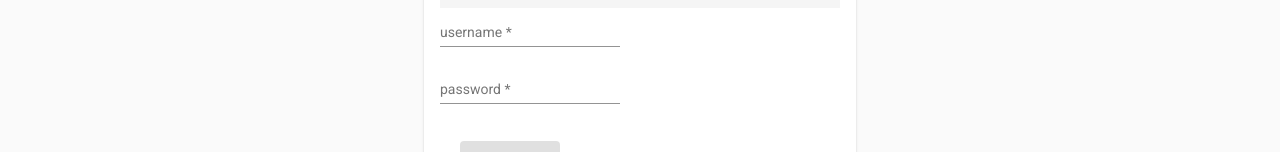
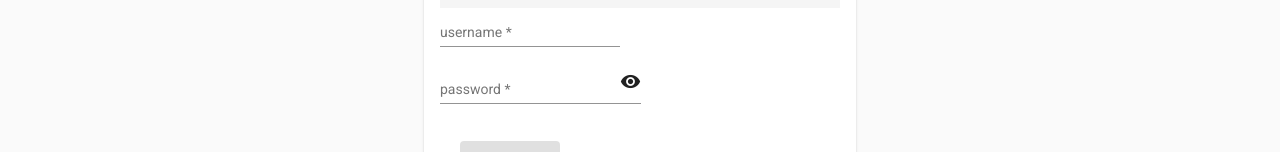
Before and after one commit to ergaibiYasin/freewatt-frontend, an Angular app: page /login in a window 1280 px wide. Shown: the part 236-388 px from the top of the page. Built offline with nearby package versions, Linux system fonts and the light colour scheme.

Commit message:
hide password

```diff
--- a/src/app/auth/login/login.component.html
+++ b/src/app/auth/login/login.component.html
@@ -9,7 +9,7 @@
             <form fxLayoutAlign="stretch" fxLayout="column" [formGroup]="loginForm" (ngSubmit)="login()">
                 <div fxLayout="row">
                     <mat-form-field fxFlex="100">
-                        <input type="text" [(ngModel)]="user.username" formControlName="username" matInput placeholder="username" required>
+                        <input type="text" [(ngModel)]="user.username" formControlName="username" matInput placeholder="username"  required>
                         <mat-error *ngIf="getFormControls['username'].errors">
                             <span *ngIf="getFormControls['username'].errors.required">
                             Obligatoire<br>
@@ -22,7 +22,9 @@
                 <div fxLayout="row">
                     <mat-form-field fxFlex="100">
                         <input type="text" [(ngModel)]="user.password" formControlName="password" matInput
-                            placeholder="password" required>
+                            placeholder="password" [type]="hide ? 'password' : 'text'" required>
+                        <mat-icon matSuffix (click)="hide = !hide">{{hide ? 'visibility_off' : 'visibility'}}</mat-icon>
+
                         <mat-error *ngIf="getFormControls['password'].errors">
                             <span *ngIf="getFormControls['password'].errors.required">
                             Obligatoire<br>
--- a/src/app/auth/signup/signup.component.html
+++ b/src/app/auth/signup/signup.component.html
@@ -32,7 +32,8 @@
 
                 <div fxLayout="row">
                     <mat-form-field fxFlex="100">
-                        <input type="text" [(ngModel)]="user.password" formControlName="password" matInput placeholder="password" required>
+                        <input type="text" [(ngModel)]="user.password" formControlName="password" matInput placeholder="password" [type]="hide ? 'password' : 'text'" required>
+                        <mat-icon matSuffix (click)="hide = !hide">{{hide ? 'visibility_off' : 'visibility'}}</mat-icon>
                         <mat-error *ngIf="getFormControls['password'].errors">
                             <span *ngIf="getFormControls['password'].errors.required">
                             Obligatoire<br>
```
